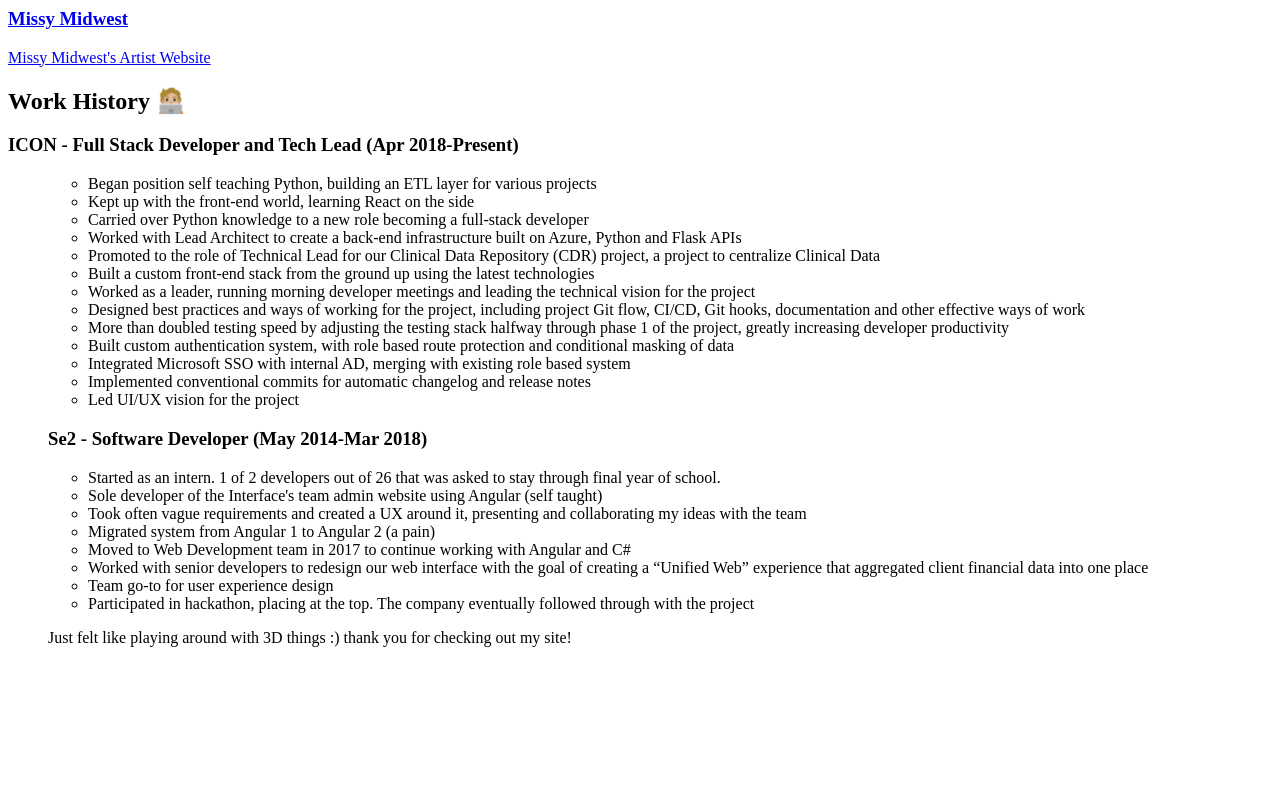
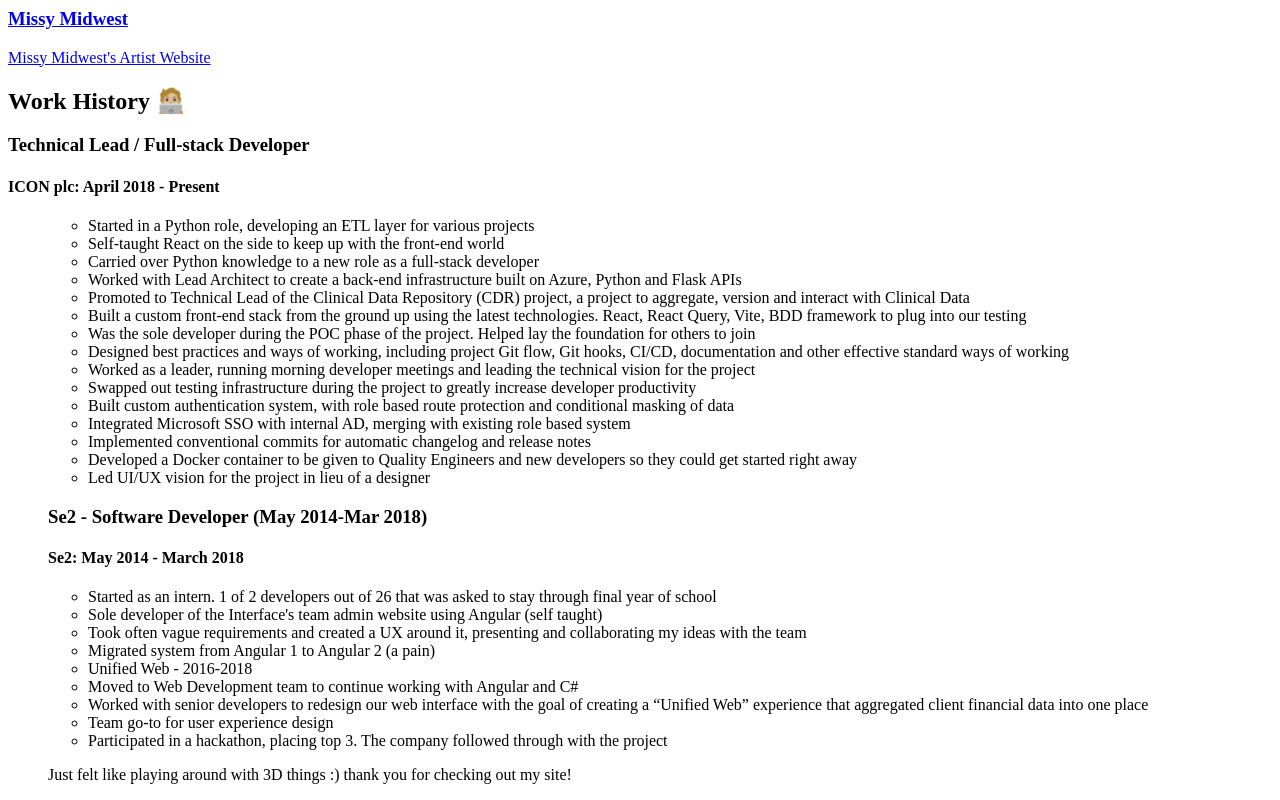
Before and after one commit to tseitz/webseitz, a SvelteKit app in the folder app/: page / in a window 1280 px wide. Shown: the part 580-1380 px from the top of the page. Before the commit the page ends 1243 px from the top, so only its background shows below. Built offline with nearby package versions, Linux system fonts and the light colour scheme.

Commit message:
fix(Background.svelte): adjust size and position of tegan mesh in the background scene feat(+page.svelte): update job title and date range, rephrase and clarify job responsibilities and achievements

```diff
--- a/app/src/lib/background/Background.svelte
+++ b/app/src/lib/background/Background.svelte
@@ -74,10 +74,10 @@
 
 		const teganTexture = new THREE.TextureLoader().load(teganImage);
 		tegan = new THREE.Mesh(
-			new THREE.BoxGeometry(6, 6, 6),
+			new THREE.BoxGeometry(5.5, 5.5, 5.5),
 			new THREE.MeshBasicMaterial({ map: teganTexture })
 		);
-		tegan.position.y = 1;
+		tegan.position.y = 2;
 		tegan.position.z = -10;
 		// tegan.position.x = -6;
 		scene.add(tegan);
--- a/app/src/routes/+page.svelte
+++ b/app/src/routes/+page.svelte
@@ -77,32 +77,40 @@
 	>
 		<h2 class="text-4xl">Work History 🧑🏼‍💻</h2>
 
-		<h3 class="text-3xl mt-8 mb-4">ICON - Full Stack Developer and Tech Lead (Apr 2018-Present)</h3>
+		<h3 class="text-3xl mt-8 mb-2">Technical Lead / Full-stack Developer</h3>
+		<h4 class="text-lg mb-3">ICON plc: April 2018 - Present</h4>
 		<ul>
 			<ul class="list-disc list-outside">
-				<li>Began position self teaching Python, building an ETL layer for various projects</li>
-				<li>Kept up with the front-end world, learning React on the side</li>
-				<li>Carried over Python knowledge to a new role becoming a full-stack developer</li>
+				<li>Started in a Python role, developing an ETL layer for various projects</li>
+				<li>Self-taught React on the side to keep up with the front-end world</li>
+				<li>Carried over Python knowledge to a new role as a full-stack developer</li>
 				<li>
 					Worked with Lead Architect to create a back-end infrastructure built on Azure, Python and
 					Flask APIs
 				</li>
 				<li>
-					Promoted to the role of Technical Lead for our Clinical Data Repository (CDR) project, a
-					project to centralize Clinical Data
+					Promoted to Technical Lead of the Clinical Data Repository (CDR) project, a project to
+					aggregate, version and interact with Clinical Data
 				</li>
-				<li>Built a custom front-end stack from the ground up using the latest technologies</li>
+				<li>
+					Built a custom front-end stack from the ground up using the latest technologies. React,
+					React Query, Vite, BDD framework to plug into our testing
+				</li>
+				<li>
+					Was the sole developer during the POC phase of the project. Helped lay the foundation for
+					others to join
+				</li>
+				<li>
+					Designed best practices and ways of working, including project Git flow, Git hooks, CI/CD,
+					documentation and other effective standard ways of working
+				</li>
 				<li>
 					Worked as a leader, running morning developer meetings and leading the technical vision
 					for the project
 				</li>
 				<li>
-					Designed best practices and ways of working for the project, including project Git flow,
-					CI/CD, Git hooks, documentation and other effective ways of work
-				</li>
-				<li>
-					More than doubled testing speed by adjusting the testing stack halfway through phase 1 of
-					the project, greatly increasing developer productivity
+					Swapped out testing infrastructure during the project to greatly increase developer
+					productivity
 				</li>
 				<li>
 					Built custom authentication system, with role based route protection and conditional
@@ -110,14 +118,19 @@
 				</li>
 				<li>Integrated Microsoft SSO with internal AD, merging with existing role based system</li>
 				<li>Implemented conventional commits for automatic changelog and release notes</li>
-				<li>Led UI/UX vision for the project</li>
+				<li>
+					Developed a Docker container to be given to Quality Engineers and new developers so they
+					could get started right away
+				</li>
+				<li>Led UI/UX vision for the project in lieu of a designer</li>
 			</ul>
 
-			<h3 class="text-3xl mt-8 mb-4">Se2 - Software Developer (May 2014-Mar 2018)</h3>
+			<h3 class="text-3xl mt-8 mb-2">Se2 - Software Developer (May 2014-Mar 2018)</h3>
+			<h4 class="text-lg mb-3">Se2: May 2014 - March 2018</h4>
 			<ul class="list-disc list-outside">
 				<li>
 					Started as an intern. 1 of 2 developers out of 26 that was asked to stay through final
-					year of school.
+					year of school
 				</li>
 				<li>Sole developer of the Interface's team admin website using Angular (self taught)</li>
 				<li>
@@ -125,15 +138,15 @@
 					ideas with the team
 				</li>
 				<li>Migrated system from Angular 1 to Angular 2 (a pain)</li>
-				<li>Moved to Web Development team in 2017 to continue working with Angular and C#</li>
+				<li>Unified Web - 2016-2018</li>
+				<li>Moved to Web Development team to continue working with Angular and C#</li>
 				<li>
 					Worked with senior developers to redesign our web interface with the goal of creating a
 					“Unified Web” experience that aggregated client financial data into one place
 				</li>
 				<li>Team go-to for user experience design</li>
 				<li>
-					Participated in hackathon, placing at the top. The company eventually followed through
-					with the project
+					Participated in a hackathon, placing top 3. The company followed through with the project
 				</li>
 			</ul>
 		</ul>
```
